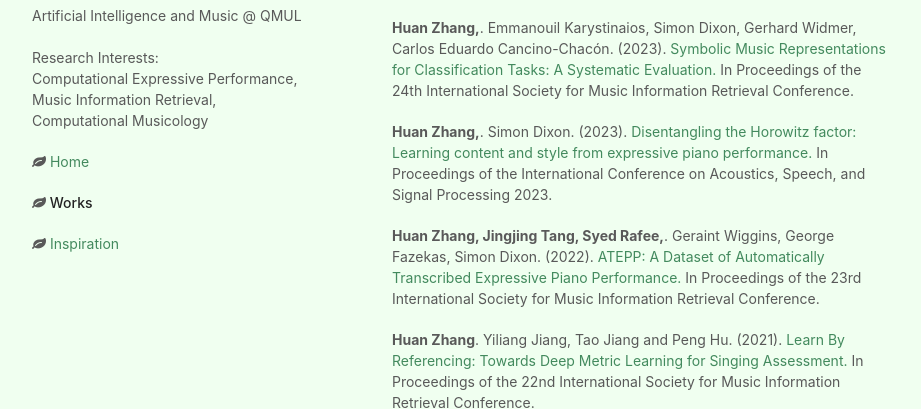
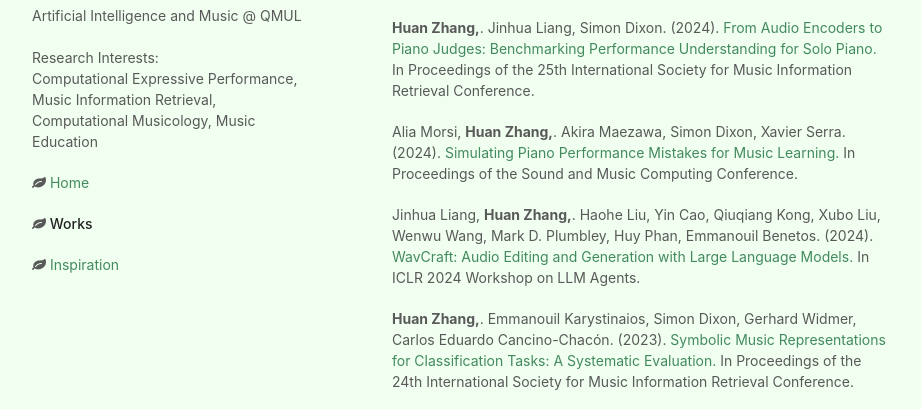
Before and after one commit to anusfoil/Kristin33.github.io, a plain HTML site: page works.html in a window 1280 px wide. Shown: the part 104-513 px from the top of the page, without its empty margins (178-1099 px from the left). Drawn offline with Linux system fonts and the light colour scheme.

Commit message:
works update

```diff
--- a/works.html
+++ b/works.html
@@ -25,7 +25,7 @@
                     <br />
                     Research Interests: <br />
                     Computational Expressive Performance, Music Information
-                    Retrieval, Computational Musicology
+                    Retrieval, Computational Musicology, Music Education
                 </p>
         <!-- <p class="view"><a href="http://github.com/orderedlist/minimal">View the Project on GitHub  -->
         <p class="view"><i class="fa fa-leaf"></i><a href="index.html"> Home</a></p>
@@ -38,6 +38,9 @@
 
 
         <h2>Publications</h2>
+        <p><b>Huan Zhang,</b>. Jinhua Liang, Simon Dixon. (2024). <a target="_blank" href="assets/From_Audio_Encoders_to_Piano_Judges__Benchmarking_Performance_Understanding_for_Solo_Piano.pdf"> From Audio Encoders to Piano Judges: Benchmarking Performance Understanding for Solo Piano.</a> In Proceedings of the 25th International Society for Music Information Retrieval Conference. </p>
+        <p>Alia Morsi, <b>Huan Zhang,</b>. Akira Maezawa, Simon Dixon, Xavier Serra. (2024). <a target="_blank" href="assets/SIMULATING_PIANO_PERFORMANCE_MISTAKES_FOR_MUSIC_LEARNING.pdf"> Simulating Piano Performance Mistakes for Music Learning.</a> In Proceedings of the Sound and Music Computing Conference. </p>
+        <p>Jinhua Liang, <b>Huan Zhang,</b>. Haohe Liu, Yin Cao, Qiuqiang Kong, Xubo Liu, Wenwu Wang, Mark D. Plumbley, Huy Phan, Emmanouil Benetos. (2024). <a target="_blank" href="assets/WavCraft_ICLR_workshop__camera_ready_.pdf"> WavCraft: Audio Editing and Generation with Large Language Models.</a> In ICLR 2024 Workshop on LLM Agents. </p>
         <p><b>Huan Zhang,</b>. Emmanouil Karystinaios, Simon Dixon, Gerhard Widmer, Carlos Eduardo Cancino-Chacón. (2023). <a target="_blank" href="assets/Symbolic_Music_Representations_for_Classification_Tasks__A_Systematic_Evaluation.pdf"> Symbolic Music Representations for Classification Tasks: A Systematic Evaluation.</a> In Proceedings of the 24th International Society for Music Information Retrieval Conference. </p>
         <p><b>Huan Zhang,</b>. Simon Dixon. (2023). <a target="_blank" href="assets/Disentangling_the_Horowitz_factor__Learning_content_and_style_from_expressive_piano_performance.pdf"> Disentangling the Horowitz factor: Learning content and style from expressive piano performance. </a> In Proceedings of the International Conference on Acoustics, Speech, and Signal Processing 2023. </p>
         <p><b>Huan Zhang, Jingjing Tang, Syed Rafee,</b>. Geraint Wiggins, George Fazekas, Simon Dixon. (2022). <a target="_blank" href="assets/ATEPP__a_dataset_of_automatically_transcribed_expressive_piano_performance.pdf"> ATEPP: A Dataset of Automatically Transcribed Expressive Piano Performance. </a> In Proceedings of the 23rd International Society for Music Information Retrieval Conference. </p>
```
Also changed, not shown: index.html (+1 -1 lines), inspiration.html (+1 -1 lines), posts/gallery.html (+1 -1 lines), posts/piano.html (+1 -1 lines), 5 other files.
